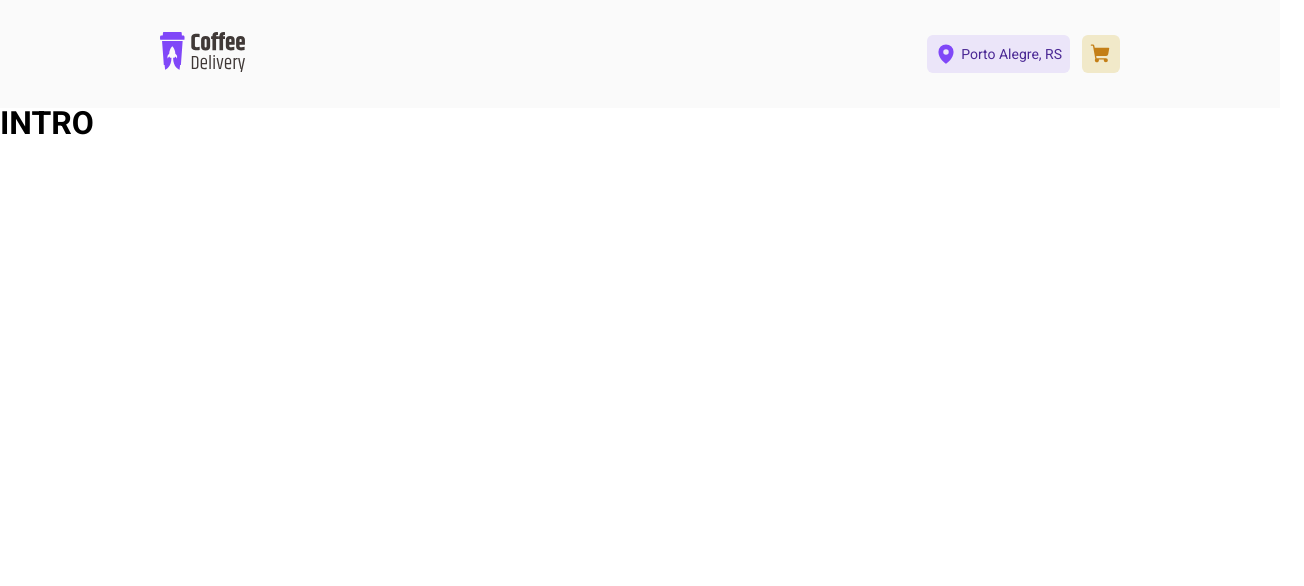
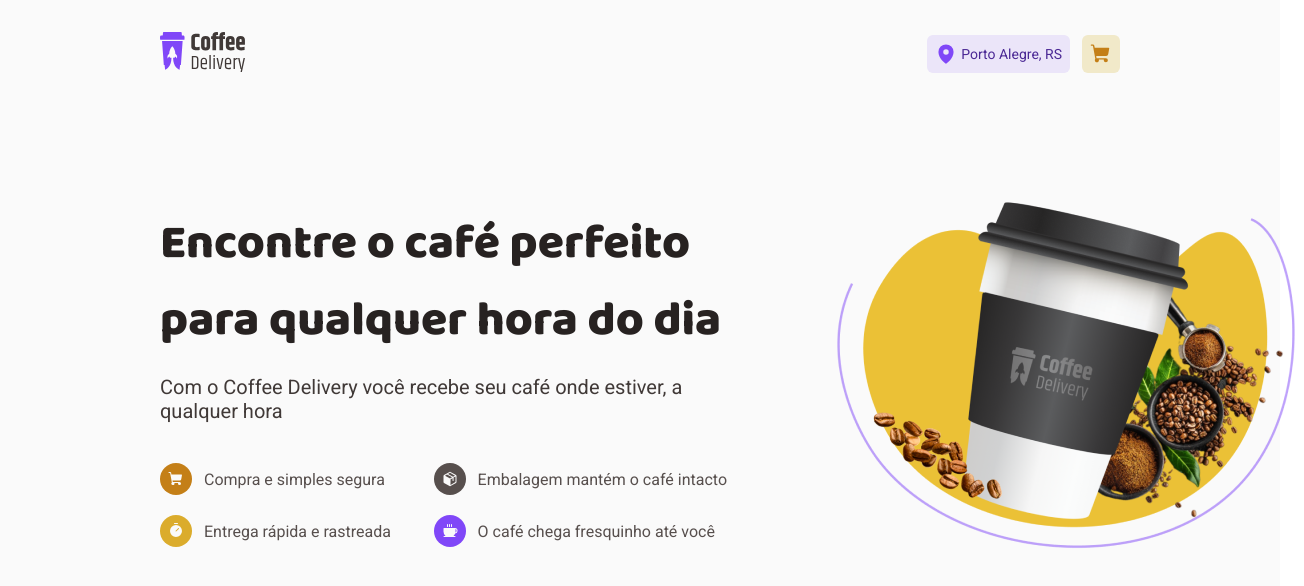
Before and after one commit to marcusviniciusmo/Ignite_Rocketseat_React_Coffee_Delivery, a React (Vite) app in the folder frontend/: page / in a window 1280 px wide. Shown: the top 586 px of the page, 1304 px wide, since content can reach past the window. Built offline with nearby package versions, Linux system fonts and the light colour scheme.

Commit message:
Intro component styling

```diff
--- a/frontend/src/components/Intro/index.tsx
+++ b/frontend/src/components/Intro/index.tsx
@@ -1,7 +1,53 @@
+import IntroCoffeeDelivery from '../../assets/introCoffeeDelivery.png';
+import { ShoppingCart, Package, Timer, Coffee } from 'phosphor-react';
+import { IntroContainer, Texts, Title, Items, Item, Icon } from './styles';
+
 export function Intro() {
   return (
-    <div>
-      <h1>INTRO</h1>
-    </div>
+    <IntroContainer>
+      <Texts>
+        <Title>
+          <span className="mainTitle">
+            Encontre o café perfeito para qualquer hora do dia
+          </span>
+
+          <span className="subTitle">
+            Com o Coffee Delivery você recebe seu café onde estiver, a qualquer
+            hora
+          </span>
+        </Title>
+
+        <Items>
+          <Item>
+            <Icon className="cart">
+              <ShoppingCart weight="fill" />
+            </Icon>
+            <span>Compra e simples segura</span>
+          </Item>
+
+          <Item>
+            <Icon className="package">
+              <Package weight="fill" />
+            </Icon>
+            <span>Embalagem mantém o café intacto</span>
+          </Item>
+
+          <Item>
+            <Icon className="timer">
+              <Timer weight="fill" />
+            </Icon>
+            <span>Entrega rápida e rastreada</span>
+          </Item>
+
+          <Item>
+            <Icon className="coffee">
+              <Coffee weight="fill" />
+            </Icon>
+            <span>O café chega fresquinho até você</span>
+          </Item>
+        </Items>
+      </Texts>
+      <img src={IntroCoffeeDelivery} alt="Coffee Delivery" />
+    </IntroContainer>
   );
 }
--- /dev/null
+++ b/frontend/src/components/Intro/styles.ts
@@ -0,0 +1,79 @@
+import styled from 'styled-components';
+
+export const IntroContainer = styled.div`
+  background: ${(props) => props.theme.background};
+  height: 54.4rem;
+  padding-inline: 16rem;
+  display: flex;
+  align-items: center;
+  gap: 8rem;
+`;
+
+export const Texts = styled.div`
+  display: flex;
+  flex-direction: column;
+  gap: 4rem;
+`;
+
+export const Title = styled.div`
+  width: 58.8rem;
+  display: flex;
+  flex-direction: column;
+  gap: 1.6rem;
+
+  .mainTitle {
+    color: ${(props) => props.theme.baseTitle};
+    font-family: 'Baloo 2';
+    font-size: 4.8rem;
+    font-weight: 900;
+  }
+
+  .subTitle {
+    color: ${(props) => props.theme.baseSubtitle};
+    font-size: 2rem;
+  }
+`;
+
+export const Items = styled.div`
+  width: 56.7rem;
+  height: 8.4rem;
+  display: grid;
+  grid-template-columns: 1fr 1fr;
+  gap: 2rem 4rem;
+`;
+
+export const Item = styled.div`
+  width: max-content;
+  display: flex;
+  align-items: center;
+  gap: 1.2rem;
+
+  span {
+    color: ${(props) => props.theme.baseText};
+    font-size: 1.6rem;
+  }
+`;
+
+export const Icon = styled.div`
+  color: ${(props) => props.theme.background};
+  width: 3.2rem;
+  height: 3.2rem;
+  padding: 0.8rem;
+  border-radius: 50%;
+  display: flex;
+  align-items: center;
+  justify-content: center;
+
+  &.cart {
+    background: ${(props) => props.theme.primaryColorDark};
+  }
+  &.package {
+    background: ${(props) => props.theme.baseText};
+  }
+  &.timer {
+    background: ${(props) => props.theme.primaryColor};
+  }
+  &.coffee {
+    background: ${(props) => props.theme.secondaryColor};
+  }
+`;
```
Also changed, not shown: frontend/src/assets/introCoffeeDelivery.png (added).
